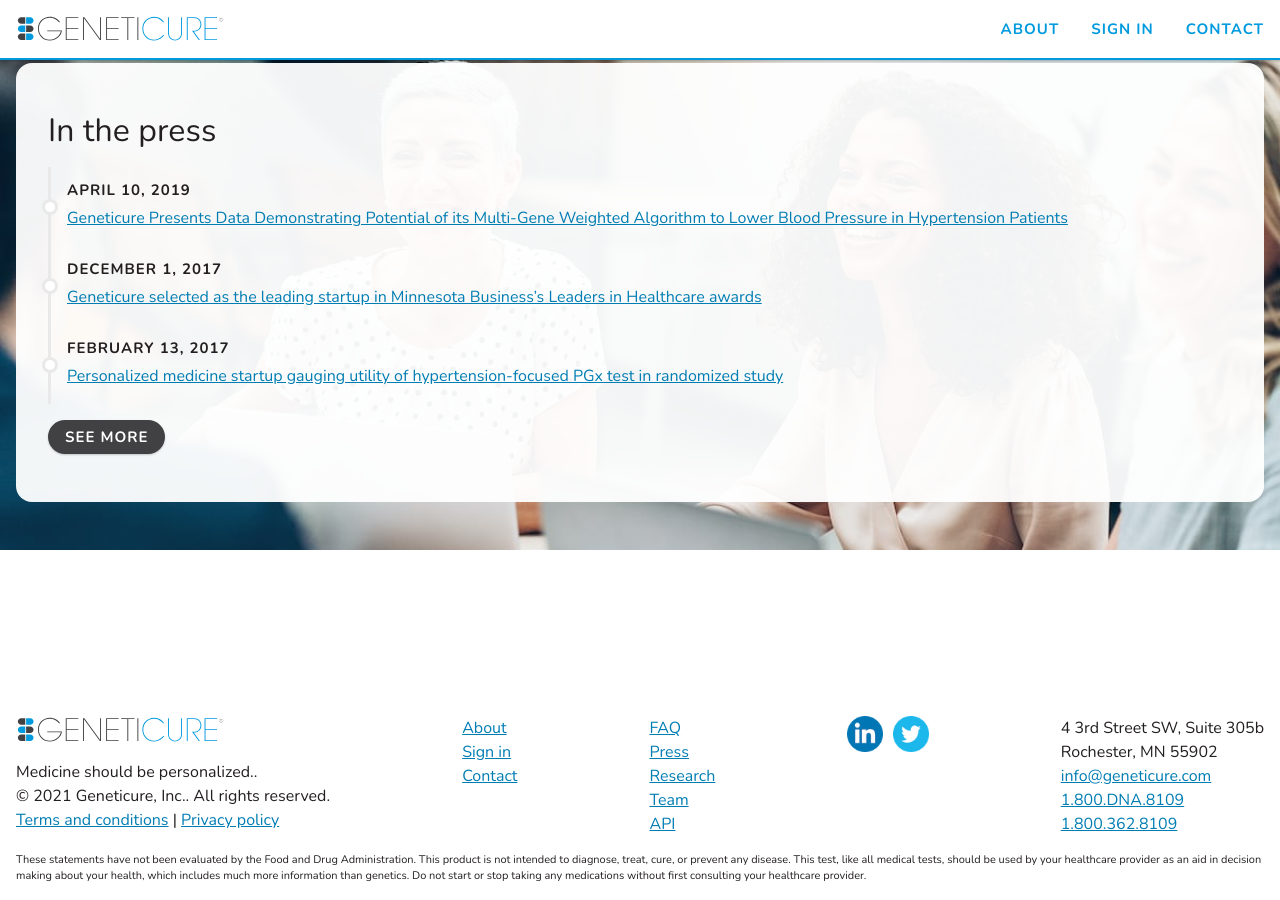
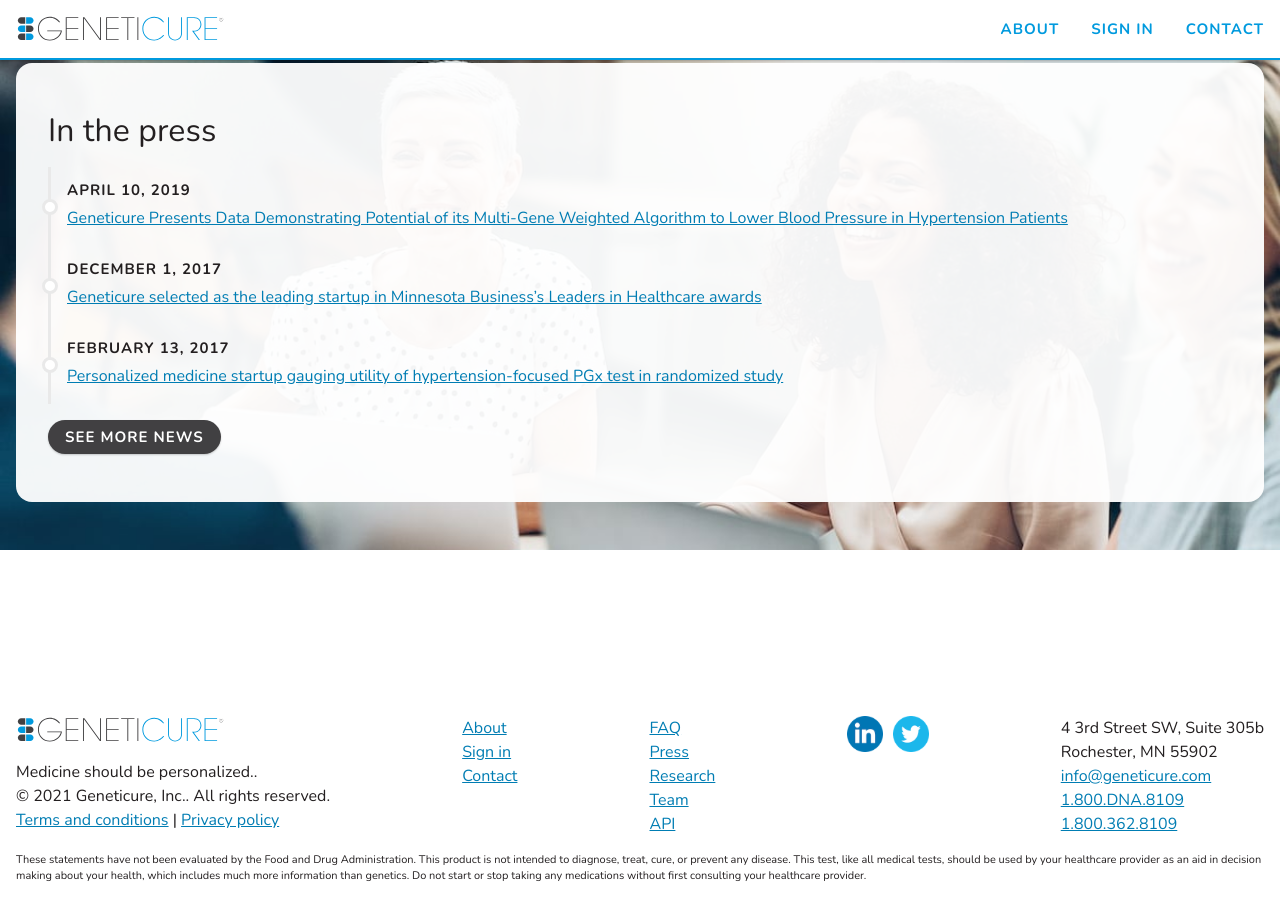
Before and after one commit to RobertAKARobin/geneticure-jekyll, a Jekyll site: the page built from _pages/index.md, in a window 1280 px wide and 900 px high, scrolled down 4998 px. Built offline with Jekyll 4.4.1, drawn with Linux system fonts in a browser that asks for light colours.

Commit message:
SEO optimization

```diff
--- a/_config.yml
+++ b/_config.yml
@@ -5,6 +5,8 @@
 description: Geneticure reveals the right medication for you, prescribed by your DNA.
 slogan: Medicine should be personalized.
 logo: /assets/img/logo.svg
+preview_img: /assets/img/site-preview.jpg
+preview_img_alt: Geneticure logo
 contact:
   address:
     line_1: 4 3rd Street SW, Suite 305b
--- a/_layouts/default.html
+++ b/_layouts/default.html
@@ -3,24 +3,37 @@
 	<head>
 		<meta charset="utf-8">
 		<meta name="viewport" content="width=device-width, initial-scale=1">
-		<meta name="description" content="{{ site.description }}">
 		<title>{{ site.title }} | {{ page.title }}</title>
-		<link rel="shortcut icon" href="/favicon.ico" >
+
 		{% if jekyll.environment == 'development' %}
-			<link rel="stylesheet" href="/assets/css/mat-icons.css" />
-			<link rel="stylesheet" href="/assets/css/localfonts.css" />
+			<link rel="stylesheet" href="/assets/css/mat-icons.css">
+			<link rel="stylesheet" href="/assets/css/localfonts.css">
 		{% else %}
 			<link rel="stylesheet" href="https://fonts.googleapis.com/icon?family=Material+Icons&display=swap" rel="stylesheet">
 			<link rel="stylesheet" href="https://fonts.googleapis.com/css?family=Nunito:400,700&display=swap" rel="stylesheet">
 		{% endif %}
 		<link rel="stylesheet" href="/assets/css/main.css">
 		<script defer src="/assets/js/index.js"></script>
+
+		<meta name="description" content="{{ site.description }}">
+		<meta property="og:title" content="{{ site.title }} | {{ page.title }}">
+		<meta property="og:description" content="{{ site.description }}">
+		<meta property="og:image" content="{{ site.preview_img }}">
+		<meta property="og:image:alt" content="{{ site.preview_img_alt }}">
+		<meta property="og:locale" content="en_US">
+		<meta property="og:type" content="website">
+		<meta property="og:url" content="{{ site.url }}{{ page.url }}">
+		<meta name="twitter:card" content="summary_large_image">
+		<link rel="icon" href="/assets/img/favicon.ico">
+		<link rel="icon" href="/assets/img/favicon.svg" type="image/svg+xml">
+		<link rel="apple-touch-icon" href="/assets/img/favicon.png">
+		<link rel="canonical" href="{{ site.url }}{{ page.url }}">
 	</head>
 	<body class="body">
 		<nav class="nav nav--fixed">
 			<div class="nav__content">
 				<a class="nav__home" href="/">
-					<img class="nav__logo" src="{{ site.logo }}" alt="{{ site.company }} logo" />
+					<img class="nav__logo" src="{{ site.logo }}" alt="{{ site.company }} logo">
 				</a>
 
 				<div class="nav__links">
@@ -38,7 +51,7 @@
 		<footer class="section footer">
 			<div class="footer__panels">
 				<div>
-					<img class="footer__logo" src="{{ site.logo }}" alt="{{ site.company }} logo" />
+					<img class="footer__logo" src="{{ site.logo }}" alt="{{ site.company }} logo">
 					<p>{{ site.slogan }}.</p>
 					<p>&copy; {{ site.time | date: '%Y' }} {{ site.company_long }}. All rights reserved.</p>
 					<p>
--- a/_pages/index.md
+++ b/_pages/index.md
@@ -102,6 +102,6 @@
 {% assign press_latest = site.data.press|slice:0,3 %}
 {% include sequence-timeline.html steps=press_latest %}
 
-<a class="button button--low" href="/press">See more</a>
+<a class="button button--low" href="/press">See more news</a>
 {% endcapture %}
 {% include hero.html align='center' content=press_latest hide='sm,md' img_alt='People meeting' img_src='/assets/img/bg/meeting.jpg' img_style='object-position: top center' overlay='float' %}
```
Also changed, not shown: assets/img/favicon.ico (added), assets/img/favicon.png (added), assets/img/favicon.svg (added), assets/img/site-preview.jpg (added), favicon.ico (deleted).
